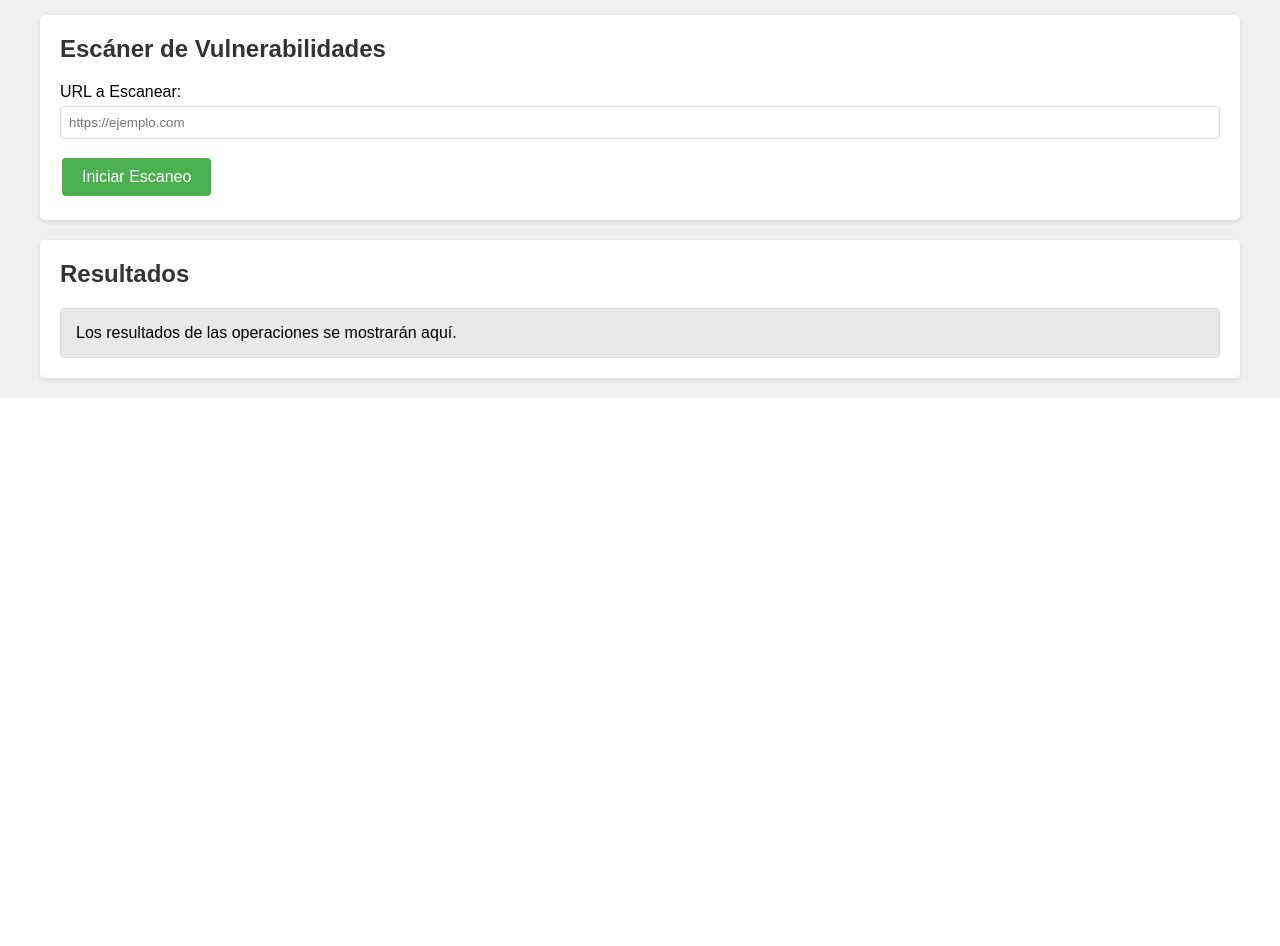
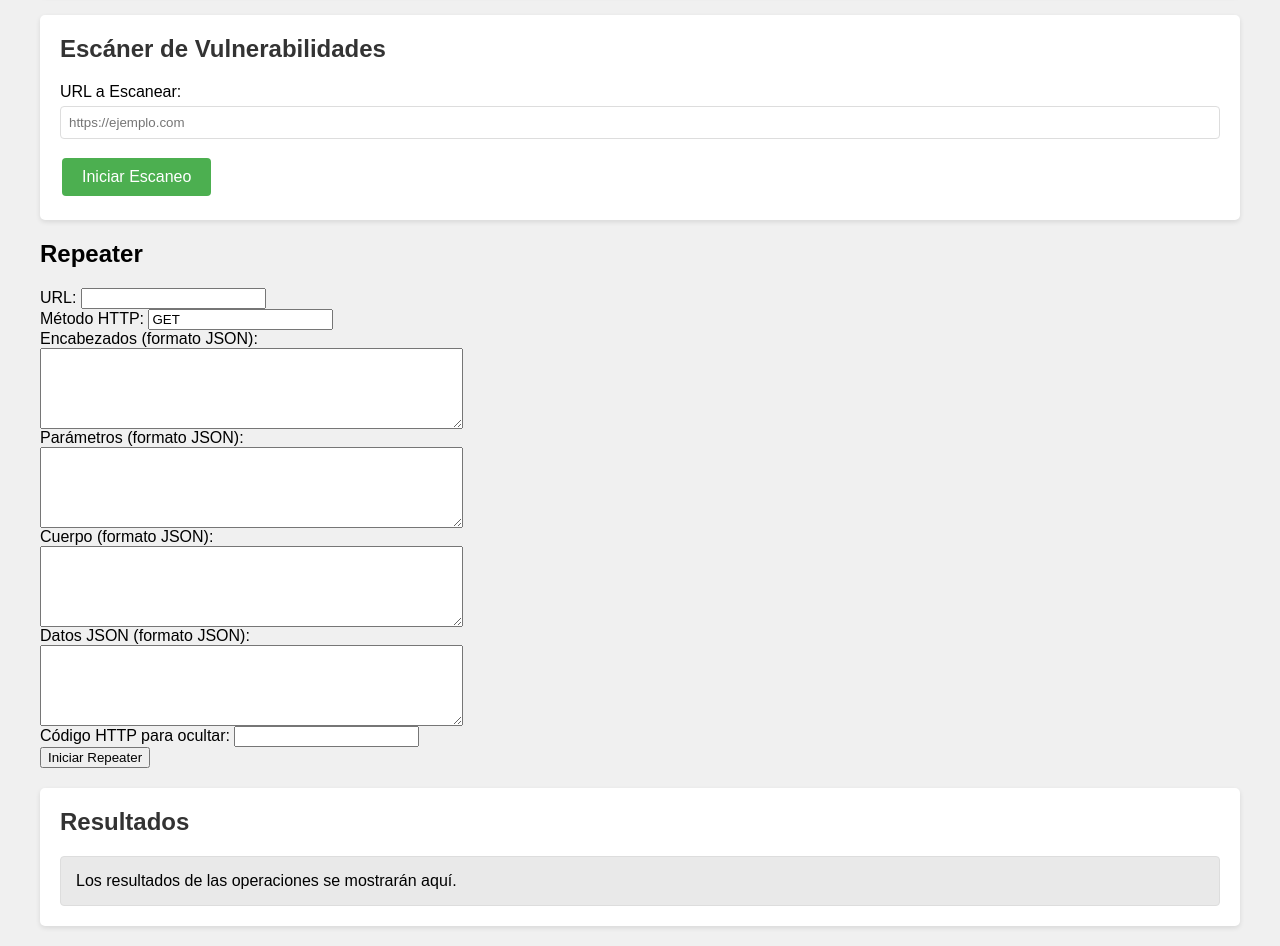
Before and after one commit to grisuno/LazyOwnBrpFuzzerWeb, a Flask app: page / in a window 1280 px wide. Shown: the part 679-1625 px from the top of the page. Before the commit the page ends 1077 px from the top, so only its background shows below. Run offline with Flask 3, Linux system fonts and the light colour scheme.

Commit message:
Update burp.html

```diff
--- a/templates/burp.html
+++ b/templates/burp.html
@@ -110,6 +110,31 @@
         <button onclick="startVulnerabilityScan()">Iniciar Escaneo</button>
       </div>
     </div>
+    <h2>Repeater</h2>
+    <form id="repeater-form" onsubmit="event.preventDefault(); startRepeater();">
+        <label for="repeater-url">URL:</label>
+        <input type="text" id="repeater-url" name="url" required><br>
+
+        <label for="repeater-method">Método HTTP:</label>
+        <input type="text" id="repeater-method" name="method" value="GET" required><br>
+
+        <label for="repeater-headers">Encabezados (formato JSON):</label><br>
+        <textarea id="repeater-headers" name="headers" rows="5" cols="50"></textarea><br>
+
+        <label for="repeater-params">Parámetros (formato JSON):</label><br>
+        <textarea id="repeater-params" name="params" rows="5" cols="50"></textarea><br>
+
+        <label for="repeater-body">Cuerpo (formato JSON):</label><br>
+        <textarea id="repeater-body" name="body" rows="5" cols="50"></textarea><br>
+
+        <label for="repeater-json-data">Datos JSON (formato JSON):</label><br>
+        <textarea id="repeater-json-data" name="json_data" rows="5" cols="50"></textarea><br>
+
+        <label for="repeater-hide-code">Código HTTP para ocultar:</label>
+        <input type="number" id="repeater-hide-code" name="hide_code"><br>
+
+        <button type="submit">Iniciar Repeater</button>
+    </form>
 
     <div class="tool-panel">
       <h2>Resultados</h2>
```
